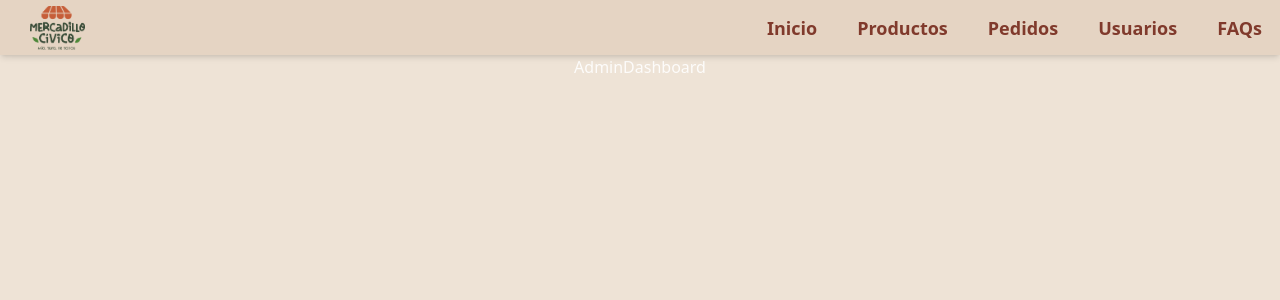
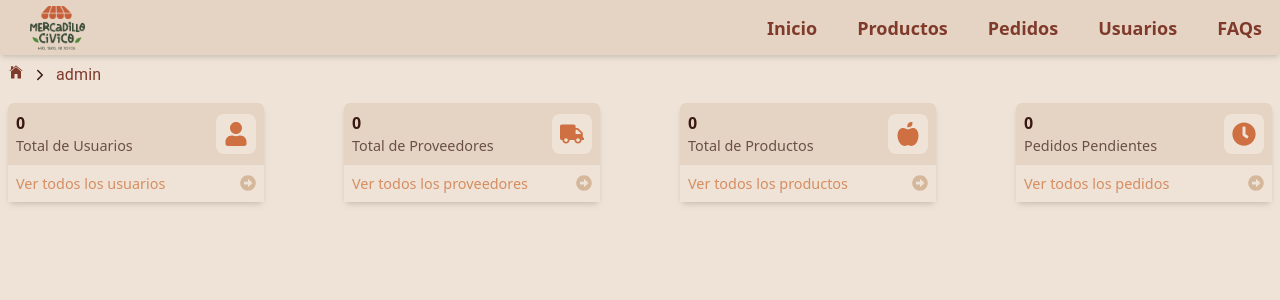
Before and after one commit to MercadilloCivico/MercadilloCivico, a React (Vite) app in the folder front/: page /admin in a window 1280 px wide. Shown: the top 300 px of the page. Built offline with nearby package versions, Linux system fonts and the light colour scheme; no server answers.

Commit message:
feat: :sparkles: crea las primeras cards de admin dashboard

```diff
--- /dev/null
+++ b/front/src/components/AllOrdersCard/AllOrdersCard.jsx
@@ -0,0 +1,38 @@
+import { useState } from 'react';
+import { FaClock } from 'react-icons/fa';
+import { FaArrowAltCircleRight } from 'react-icons/fa';
+import { useNavigate } from 'react-router-dom';
+
+const AllOrdersCard = () => {
+  const [hovered, setHovered] = useState(false);
+  const navigate = useNavigate();
+
+  return (
+    <div className='w-[90%] sm:w-[40%] xl:w-[20%] m-2 flex flex-col justify-center items-center bg-pearl-bush-200 rounded-md shadow-md'>
+      <div className='w-full flex justify-between items-center p-2'>
+        <div className='flex flex-col text-start text-tuscany-950'>
+          <h4>0</h4>
+          <span className='opacity-70 text-[.8em] md:text-[.9em]'>Pedidos Pendientes</span>
+        </div>
+        <FaClock className='text-[2.3em] md:text-[2.5em] text-tuscany-500 bg-pearl-bush-100 rounded-lg p-2' />
+      </div>
+      <div
+        className='w-full flex justify-between items-center p-2 bg-pearl-bush-100 cursor-pointer'
+        onMouseEnter={() => setHovered(true)}
+        onMouseLeave={() => setHovered(false)}
+        onClick={() => {
+          navigate('/admin/orders');
+        }}>
+        <span
+          className={`text-[.8em] md:text-[.9em] ${hovered ? 'text-tuscany-600' : 'text-tuscany-400'} `}>
+          Ver todos los pedidos
+        </span>
+        <FaArrowAltCircleRight
+          className={`text-[.9em] md:text-[1em] ${hovered ? 'text-pearl-bush-400' : 'text-pearl-bush-300'}`}
+        />
+      </div>
+    </div>
+  );
+};
+
+export default AllOrdersCard;
--- /dev/null
+++ b/front/src/components/AllProductsCard/AllProductsCard.jsx
@@ -0,0 +1,45 @@
+import { useEffect, useState } from 'react';
+import { FaAppleAlt } from 'react-icons/fa';
+import { FaArrowAltCircleRight } from 'react-icons/fa';
+import { useDispatch, useSelector } from 'react-redux';
+import { useNavigate } from 'react-router-dom';
+import { fetchProductsAsync } from '../../store/thunks/productThunks';
+
+const AllProductsCard = () => {
+  const { items } = useSelector((state) => state.products);
+  const dispatch = useDispatch();
+  useEffect(() => {
+    dispatch(fetchProductsAsync());
+  }, [dispatch]);
+  const [hovered, setHovered] = useState(false);
+  const navigate = useNavigate();
+
+  return (
+    <div className='w-[90%] sm:w-[40%] xl:w-[20%] m-2 flex flex-col justify-center items-center bg-pearl-bush-200 rounded-md shadow-md'>
+      <div className='w-full flex justify-between items-center p-2'>
+        <div className='flex flex-col text-start text-tuscany-950'>
+          <h4>{items?.length}</h4>
+          <span className='opacity-70 text-[.8em] md:text-[.9em]'>Total de Productos</span>
+        </div>
+        <FaAppleAlt className='text-[2.3em] md:text-[2.5em] text-tuscany-500 bg-pearl-bush-100 rounded-lg p-2' />
+      </div>
+      <div
+        className='w-full flex justify-between items-center p-2 bg-pearl-bush-100 cursor-pointer'
+        onMouseEnter={() => setHovered(true)}
+        onMouseLeave={() => setHovered(false)}
+        onClick={() => {
+          navigate('/admin/products');
+        }}>
+        <span
+          className={`text-[.8em] md:text-[.9em] ${hovered ? 'text-tuscany-600' : 'text-tuscany-400'} `}>
+          Ver todos los productos
+        </span>
+        <FaArrowAltCircleRight
+          className={`text[.9em] md:text-[1em] ${hovered ? 'text-pearl-bush-400' : 'text-pearl-bush-300'}`}
+        />
+      </div>
+    </div>
+  );
+};
+
+export default AllProductsCard;
--- /dev/null
+++ b/front/src/components/AllProvidersCard/AllProvidersCard.jsx
@@ -0,0 +1,45 @@
+import { useEffect, useState } from 'react';
+import { FaTruck } from 'react-icons/fa';
+import { FaArrowAltCircleRight } from 'react-icons/fa';
+import { useDispatch, useSelector } from 'react-redux';
+import { useNavigate } from 'react-router-dom';
+import { fetchProvidersAsync } from '../../store/thunks/providerThunks';
+
+const AllProvidersCard = () => {
+  const { providerArray } = useSelector((state) => state.providers);
+  const dispatch = useDispatch();
+  useEffect(() => {
+    dispatch(fetchProvidersAsync());
+  }, [dispatch]);
+  const [hovered, setHovered] = useState(false);
+  const navigate = useNavigate();
+
+  return (
+    <div className='w-[90%] sm:w-[40%] xl:w-[20%] m-2 flex flex-col justify-center items-center bg-pearl-bush-200 rounded-md shadow-md'>
+      <div className='w-full flex justify-between items-center p-2'>
+        <div className='flex flex-col text-start text-tuscany-950'>
+          <h4>{providerArray?.length}</h4>
+          <span className='opacity-70 text-[.8em] md:text-[.9em]'>Total de Proveedores</span>
+        </div>
+        <FaTruck className='text-[2.3em] md:text-[2.5em] text-tuscany-500 bg-pearl-bush-100 rounded-lg p-2' />
+      </div>
+      <div
+        className='w-full flex justify-between items-center p-2 bg-pearl-bush-100 cursor-pointer'
+        onMouseEnter={() => setHovered(true)}
+        onMouseLeave={() => setHovered(false)}
+        onClick={() => {
+          navigate('/admin/supliers');
+        }}>
+        <span
+          className={`text-[.8em] md:text-[.9em] ${hovered ? 'text-tuscany-600' : 'text-tuscany-400'} `}>
+          Ver todos los proveedores
+        </span>
+        <FaArrowAltCircleRight
+          className={`text-[.9em] md:text-[1em] ${hovered ? 'text-pearl-bush-400' : 'text-pearl-bush-300'}`}
+        />
+      </div>
+    </div>
+  );
+};
+
+export default AllProvidersCard;
--- /dev/null
+++ b/front/src/components/AllUsersCard/AllUsersCard.jsx
@@ -0,0 +1,45 @@
+import { useEffect, useState } from 'react';
+import { FaUser } from 'react-icons/fa';
+import { FaArrowAltCircleRight } from 'react-icons/fa';
+import { useDispatch, useSelector } from 'react-redux';
+import { useNavigate } from 'react-router-dom';
+import { fetchUsersAsync } from '../../store/thunks/userThunks';
+
+const AllUsersCard = () => {
+  const { items } = useSelector((state) => state.user);
+  const dispatch = useDispatch();
+  useEffect(() => {
+    dispatch(fetchUsersAsync());
+  }, [dispatch]);
+  const [hovered, setHovered] = useState(false);
+  const navigate = useNavigate();
+
+  return (
+    <div className='w-[90%] sm:w-[40%] xl:w-[20%] m-2 flex flex-col justify-center items-center bg-pearl-bush-200 rounded-md shadow-md'>
+      <div className='w-full flex justify-between items-center p-2'>
+        <div className='flex flex-col text-start text-tuscany-950'>
+          <h4>{items?.length}</h4>
+          <span className='opacity-70 text-[.8em] md:text-[.9em]'>Total de Usuarios</span>
+        </div>
+        <FaUser className='text-[2.3em] md:text-[2.5em] text-tuscany-500 bg-pearl-bush-100 rounded-lg p-2' />
+      </div>
+      <div
+        className='w-full flex justify-between items-center p-2 bg-pearl-bush-100 cursor-pointer'
+        onMouseEnter={() => setHovered(true)}
+        onMouseLeave={() => setHovered(false)}
+        onClick={() => {
+          navigate('/admin/users');
+        }}>
+        <span
+          className={`text-[.8em] md:text-[.9em] ${hovered ? 'text-tuscany-600' : 'text-tuscany-400'} `}>
+          Ver todos los usuarios
+        </span>
+        <FaArrowAltCircleRight
+          className={`text-[.9em] md:text-[1em] ${hovered ? 'text-pearl-bush-400' : 'text-pearl-bush-300'}`}
+        />
+      </div>
+    </div>
+  );
+};
+
+export default AllUsersCard;
--- a/front/src/components/Card/AdminGridCard.jsx
+++ b/front/src/components/Card/AdminGridCard.jsx
@@ -23,11 +23,11 @@ const AdminGridCard = ({ id, name, image, marca, disabled, ventas }) => {
   };
 
   return (
-    <div className='max-w-[300px] bg-pearl-bush-200 text-tuscany-950 p-4 rounded-md m-2'>
-      <div className='mb-4 rounded-md'>
+    <div className='max-w-[300px] bg-pearl-bush-200 text-tuscany-950 p-4 rounded-md m-2 flex flex-col justify-center items-center'>
+      <div className='w-[280px] h-[280px] mb-4 rounded-md'>
         <img src={image} alt='ProductImg' className='w-full h-full object-cover rounded-md' />
       </div>
-      <div className='flex justify-between items-center'>
+      <div className='w-[280px] flex justify-between items-center'>
         <h2 className='font-bold text-lg text-start mb-2'>{limitAndEllipsis(name, 20)}</h2>{' '}
         <div className='ml-2 h-[25px] flex items-center font-semibold cursor-pointer opacity-90 bg-[#0000004b] backdrop-blur-[3px] px-1 rounded-md'>
           <IoMdMore
@@ -39,7 +39,7 @@ const AdminGridCard = ({ id, name, image, marca, disabled, ventas }) => {
           )}
         </div>
       </div>
-      <ul className='text-sm'>
+      <ul className='w-[280px] text-sm'>
         <li className='flex justify-between mb-1'>
           <span className='opacity-70'>Marca:</span>
           <span className='font-semibold'>{limitAndEllipsis(marca, 12)}</span>
--- /dev/null
+++ b/front/src/components/CardsAdminDashboard/CardsAdminDashboard.jsx
@@ -0,0 +1,17 @@
+import AllUsersCard from '../AllUsersCard/AllUsersCard';
+import AllProvidersCard from '../AllProvidersCard/AllProvidersCard';
+import AllProductsCard from '../AllProductsCard/AllProductsCard';
+import AllOrdersCard from '../AllOrdersCard/AllOrdersCard';
+
+const CardsAdminDashboard = () => {
+  return (
+    <div className='flex flex-wrap justify-center xl:justify-between items-center'>
+      <AllUsersCard />
+      <AllProvidersCard />
+      <AllProductsCard />
+      <AllOrdersCard />
+    </div>
+  );
+};
+
+export default CardsAdminDashboard;
--- a/front/src/views/AdminDashboard/AdminDashboard.jsx
+++ b/front/src/views/AdminDashboard/AdminDashboard.jsx
@@ -1,7 +1,13 @@
+import CardsAdminDashboard from '../../components/CardsAdminDashboard/CardsAdminDashboard';
+import CustomBreadcrumbs from '../../components/CustomBreadcrumbs/CustomBreadcrumbs';
+
 const AdminDashboard = () => {
   return (
     <div>
-      <span>AdminDashboard</span>
+      <div className='m-2'>
+        <CustomBreadcrumbs />
+      </div>
+      <CardsAdminDashboard />
     </div>
   );
 };
```
Also changed, not shown: 1 other file (tests, documents, lock files or other folders).
